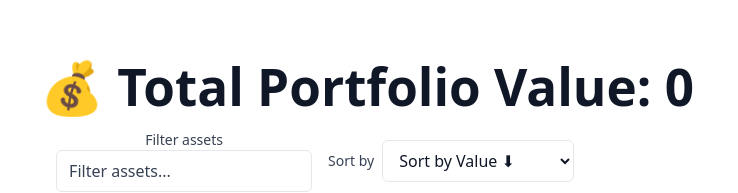
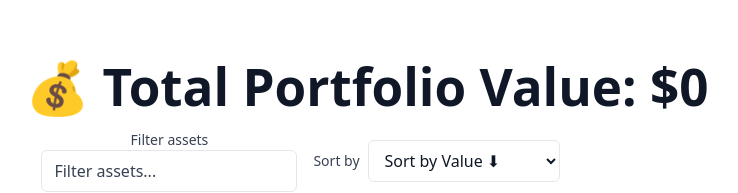
Before and after one commit to natank/crypture, a React (Vite) app in the folder frontend/: page / in a window 1280 px wide. Shown: the part 182-375 px from the top of the page, without its empty margins (273-1011 px from the left). Built offline with nearby package versions, Linux system fonts and the light colour scheme; no server answers.

Commit message:
feat: add portfolio total value calculation with E2E tests and currency formatting

```diff
--- a/frontend/package.json
+++ b/frontend/package.json
@@ -35,6 +35,7 @@
     "@types/react-dom": "^19.1.2",
     "@vitejs/plugin-react": "^4.4.1",
     "@vitest/coverage-v8": "^3.1.4",
+    "chokidar-cli": "^3.0.0",
     "eslint": "^9.25.0",
     "eslint-import-resolver-typescript": "^4.4.0",
     "eslint-plugin-import": "^2.31.0",
--- a/frontend/src/components/PortfolioHeader/index.tsx
+++ b/frontend/src/components/PortfolioHeader/index.tsx
@@ -8,7 +8,14 @@ export default function PortfolioHeader({ totalValue }: PortfolioHeaderProps) {
   return (
     <header role="banner">
       <h1 className="text-xl font-semibold text-gray-900">
-        💰 Total Portfolio Value: {totalValue ?? "—"}
+        💰 Total Portfolio Value:{" "}
+        {totalValue != null && !isNaN(Number(totalValue))
+          ? new Intl.NumberFormat("en-US", {
+              style: "currency",
+              currency: "USD",
+              maximumFractionDigits: 0,
+            }).format(Number(totalValue))
+          : "—"}
       </h1>
     </header>
   );
```
Also changed, not shown: 2 other files (tests, documents, lock files or other folders).
